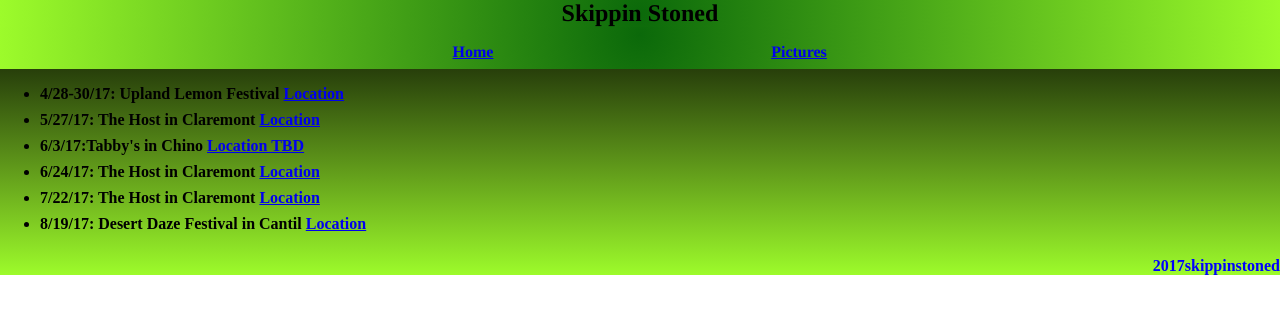
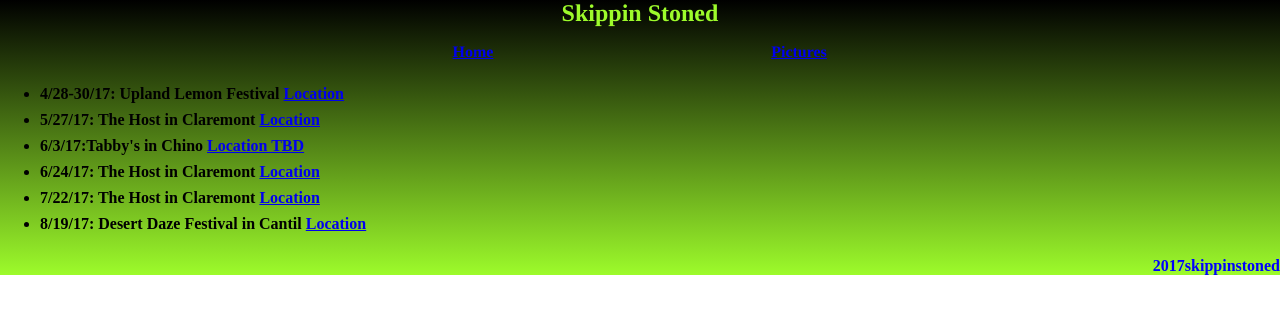
Before and after one commit to parakrama1995/websites, a plain HTML site: page Upcoming Shows.html in a window 1280 px wide. Drawn offline with Linux system fonts and the light colour scheme.

Commit message:
trying to fix upcoming shows page

```diff
--- a/Upcoming Shows.html
+++ b/Upcoming Shows.html
@@ -5,7 +5,7 @@
     <link href="main.css" rel="stylesheet"type="text/css" />
 
   </head>
-  <body>
+
     <header>
       <nav>
         <h1>Skippin Stoned</h1><strong><p>
@@ -15,6 +15,7 @@
           </ul>
       </nav>
     </header>
+    <body>
           <ul><b>
             <li>4/28-30/17: Upland Lemon Festival <a href="https://www.google.com/#q=291+N+2nd+Ave+%23+A,+Upland,+CA+91786">Location</a></li>
             <li>5/27/17: The Host in Claremont <a href="https://www.google.com/maps/place/The+Host+Bar+and+Lounge/@34.0941353,-117.7239187,17z/data=!3m1!4b1!4m5!3m4!1s0x80c331c27636431b:0x683ebe93c6e20c72!8m2!3d34.0941353!4d-117.72173">Location</a></li>
@@ -23,9 +24,6 @@
             <li>7/22/17: The Host in Claremont <a href="https://www.google.com/maps/place/The+Host+Bar+and+Lounge/@34.0941353,-117.7239187,17z/data=!3m1!4b1!4m5!3m4!1s0x80c331c27636431b:0x683ebe93c6e20c72!8m2!3d34.0941353!4d-117.72173">Location</a></li>
             <li>8/19/17: Desert Daze Festival in Cantil <a href="https://www.google.com/#q=13144+munsey+road.+cantil+ca+93519">Location</a></li>
           </ul></b>
-  <body>
-
-
    </body>
    <footer>2017skippinstoned</footer>
 
--- a/main.css
+++ b/main.css
@@ -6,30 +6,24 @@ body{
   height: 100%;
 }
 header{
-  background: #25981F;
-  background: radial-gradient(circle, #0B690A, #9DFB2B);
   margin: 0;
   font-family: times;
 }
 
 header h1{
-  background: #442;
-  background: radial-gradient(circle, #0B690A, #9DFB2B);
   margin: 0;
-  color: #000;
+  color: #9DFB2B;
   text-align: center;
 
   }
-
   nav ul{
     text-align: center;
     margin:0;
     padding: 0;
 
   }
-
-
   nav ul li{
+    text-align: center;
     display: inline;
     list-style-type: none;
     padding:0;
@@ -37,7 +31,6 @@ nav ul li{
 
 
   }
-
 
 img{
     height:auto;
@@ -54,6 +47,7 @@ a {
   display: inline-block;
   margin-bottom: 8px;
   margin-right: 8px;
+
 }
 
 a:nth-of-type(2n) {
```
Lines whose indentation alone changed are shown as unchanged.
